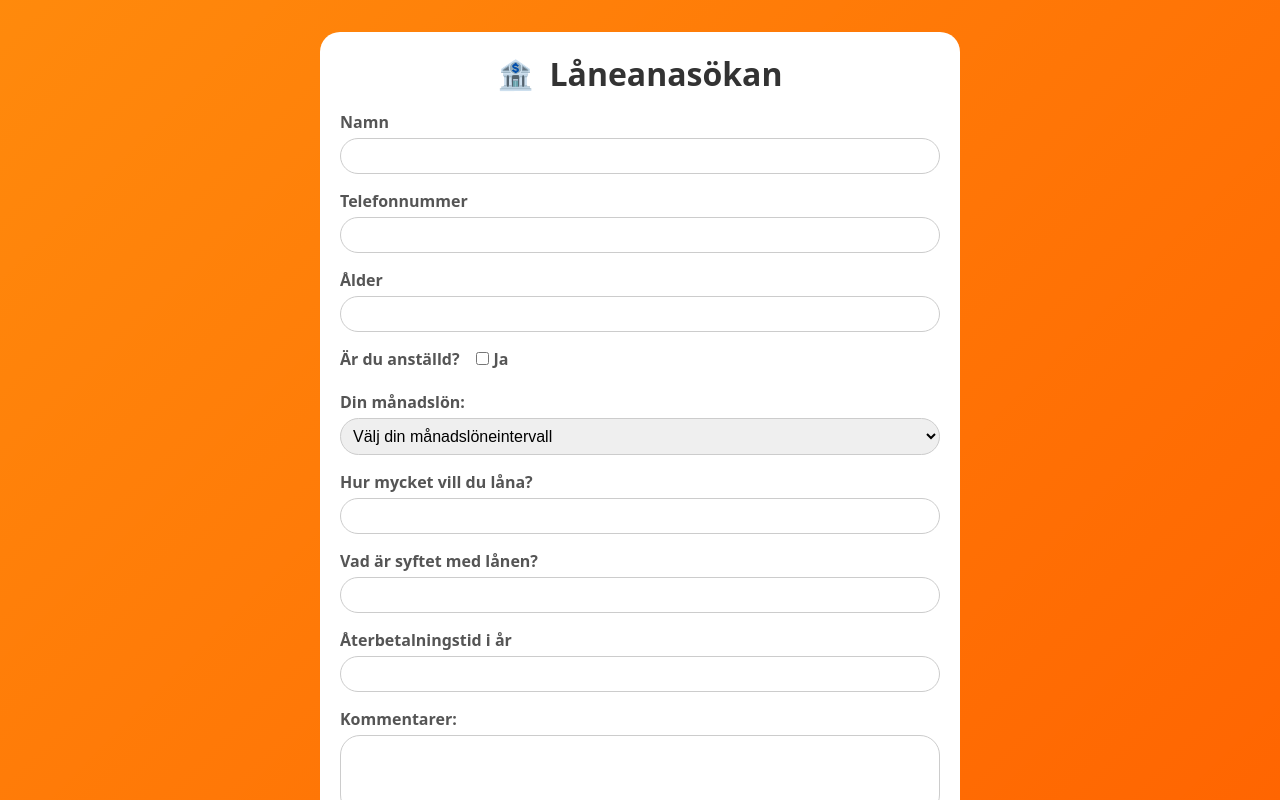
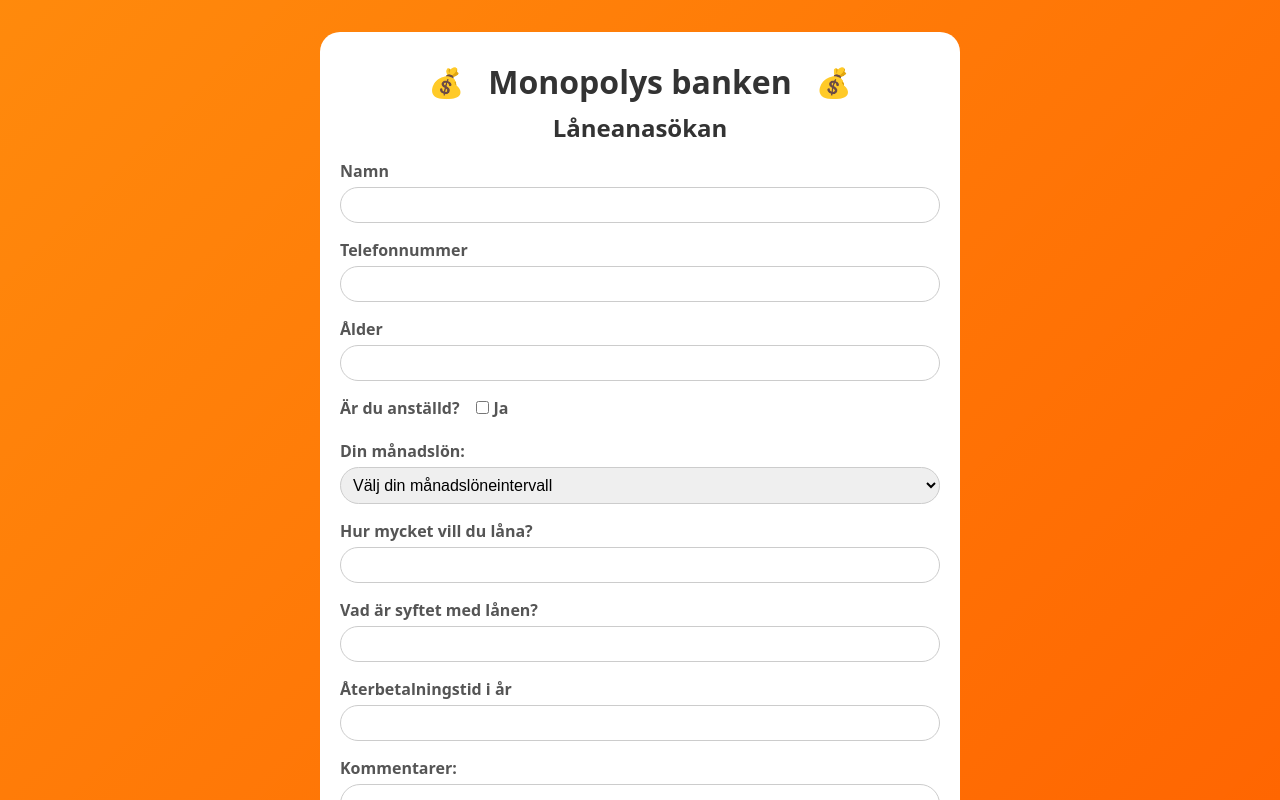
Before and after one commit to JoseRaul-TR/loan-application-form, a React (Vite) app: page / in a window 1280 px wide. Shown: the top 800 px of the page. Built offline with nearby package versions, Linux system fonts and the light colour scheme.

Commit message:
simplified yup validation schema

```diff
--- a/src/components/LoadingAnimation.css
+++ b/src/components/LoadingAnimation.css
@@ -8,7 +8,6 @@
   color: #555;
 }
 
-/* Optional: Add a simple spinner */
 .loading-animation::before {
   content: '';
   display: inline-block;
--- a/src/components/LoanForm.css
+++ b/src/components/LoanForm.css
@@ -13,25 +13,31 @@
   padding: 20px;
   border-radius: 20px;
   width: 100%;
+    color: #333;
 }
 
 .form-header {
   display: flex;
+  flex-direction: column;
   justify-content: center;
   align-items: center;
   text-align: center;
   margin-bottom: 1rem;
 }
 
+.bank-name {
+  display: flex;
+  align-items: center;
+}
+
 .bank-icon {
-  margin-right: 1rem;
+  margin: 0 1rem;
   font-size: 1.8em;
 }
 
 .loan-form h1 {
   margin: 0;
   text-align: center;
-  color: #333;
 }
 
 .form-group {
@@ -108,23 +114,23 @@
   left: 0;
   width: 100%;
   height: 100%;
-  background-color: rgba(0, 0, 0, 0.5); /* Semi-transparent background */
+  background-color: rgba(0, 0, 0, 0.5);
   display: flex;
   justify-content: center;
   align-items: center;
-  z-index: 1000; /* Ensure it's on top */
+  z-index: 1000;
 }
 
 .modal {
   background-color: white;
-  padding: 20px;
+  padding: 2rem;
   border-radius: 20px;
   box-shadow: 0 0 10px rgba(0, 0, 0, 0.2);
   text-align: center;
 }
 
 .modal p {
-  margin-bottom: 10px;
+  margin-bottom: 1rem;
 }
 
 .modal button {
--- a/src/components/LoanForm.jsx
+++ b/src/components/LoanForm.jsx
@@ -11,55 +11,60 @@
 
 // Yup validation schema definition
 const validationSchema = yup.object().shape({
-  name: yup.string().required("Namn krävs"),
+
+  name: yup.string().required("Ange ditt namn"),
+
   phone: yup
     .string()
-    .required("Telefonnummer krävs")
+    .required("Ange ditt telefonnummer")
     .matches(
       /^(07|\+467)\s*\d{8}$|^0[1-9]\d{5,6}$|^\+46\s*[1-9]\d{5,6}$/, // Validation for swedish phone numbers
-      "Ogiltigt telefonnummer."
+      "Ogiltigt telefonnummer. Telefonnumret måste vara svenskt"
     ),
+
   age: yup
-    .number()
-    .required("Ålder krävs")
+    .number("Fyll i din ålder med ett nummer.")
+    .required("Ange din ålder")
+    .integer("Ålder måste vara ett heltal")
+    .positive("Ålder måste vara ett positivt tal")
     .min(18, "Minimiåldern för att ansöka om lån är 18 år"),
+
   employed: yup.boolean().nullable(),
+
   salaryRange: yup.string(),
+
   loanAmount: yup
-    .number()
-    .transform((value) => (value === "" ? undefined : value)) // Transform empty value to undefined
-    .when("$loanAmount", (value, schema) =>
-      value !== undefined
-        ? schema
-            .integer("Lånebeloppet måste vara ett heltal")
-            .positive("Lånebeloppet måste vara positivt")
-            .nullable()
-        : schema.nullable()
-    ),
+    .number("Ange ett giltigt lånebelopp som ett nummer.")
+    .integer("Lånebeloppet måste vara ett heltal")
+    .positive("Lånebeloppet måste vara positivt")
+    .nullable(),
+
   loanPurpose: yup.string(),
+
   repaymentYears: yup
-    .number()
-    .transform((value) => (value === "" ? undefined : value)) // Transform empty value to undefined
-    .when("$repaymentYears", (value, schema) =>
-      value !== undefined
-        ? schema
-            .integer("Ange ett heltal.")
-            .positive("Ange ett positivt tal")
-            .max(30, "30 år är vår maximala återbetalningstid")
-            .nullable()
-        : schema.nullable()
-    ),
+    .number("Ange återbetalningstiden i hela år med ett nummer.")
+    .integer("Ange ett heltal.")
+    .positive("Ange ett positivt tal")
+    .max(30, "30 år är vår maximala återbetalningstid")
+    .nullable(),
+
   comments: yup.string(),
 });
 
 export default function LoanForm() {
   const methods = useForm({
     resolver: yupResolver(validationSchema),
-    defaultValues: { employed: null} ,
-    mode: "onBlur",
+    defaultValues: { employed: null },
+    mode: "onBlur", // Input field validation when the user leaves it
   });
 
-  const { handleSubmit, watch, formState: { errors }, reset, setValue } = methods;
+  const {
+    handleSubmit,
+    watch,
+    formState: { errors },
+    reset,
+    setValue,
+  } = methods;
 
   const [isEmployedYes, setIsEmployedYes] = useState(false);
   const [salaryWarning, setSalaryWarning] = useState("");
@@ -164,10 +169,16 @@
           noValidate
         >
           <div className="form-header">
+            <div className="bank-name">
             <span className="bank-icon" aria-label="Bank">
-              🏦
+              💰
             </span>
-            <h1>Låneanasökan</h1>
+            <h1 style={{ padding: '0.5rem'}}>Monopolys banken</h1>
+            <span className="bank-icon" aria-label="Bank">
+              💰
+            </span>
+          </div>
+          <h2>Låneanasökan</h2>
           </div>
 
           <InputField name="name" label="Namn" errors={errors} />
@@ -223,7 +234,7 @@
             onClick={handleResetForm}
             style={{ marginTop: "1rem" }}
           >
-            Rensa låneansökningsblanketten
+            Återställa låneansökningsblanketten
           </button>
         </form>
 
@@ -232,8 +243,6 @@
             <div className="modal">
               <div className="loading-animation">
                 <p>
-                  Skickar ...
-                  <br />
                   Vänta ett ögonblick
                 </p>
               </div>
@@ -249,7 +258,7 @@
                 <br />
                 Våra experter kommer att kontakta dig med ett låneerbjudande.
               </p>
-              <button onClick={closeSuccessMessage}>Okej</button>
+              <button onClick={closeSuccessMessage}>Stäng</button>
             </div>
           </div>
         )}
```
